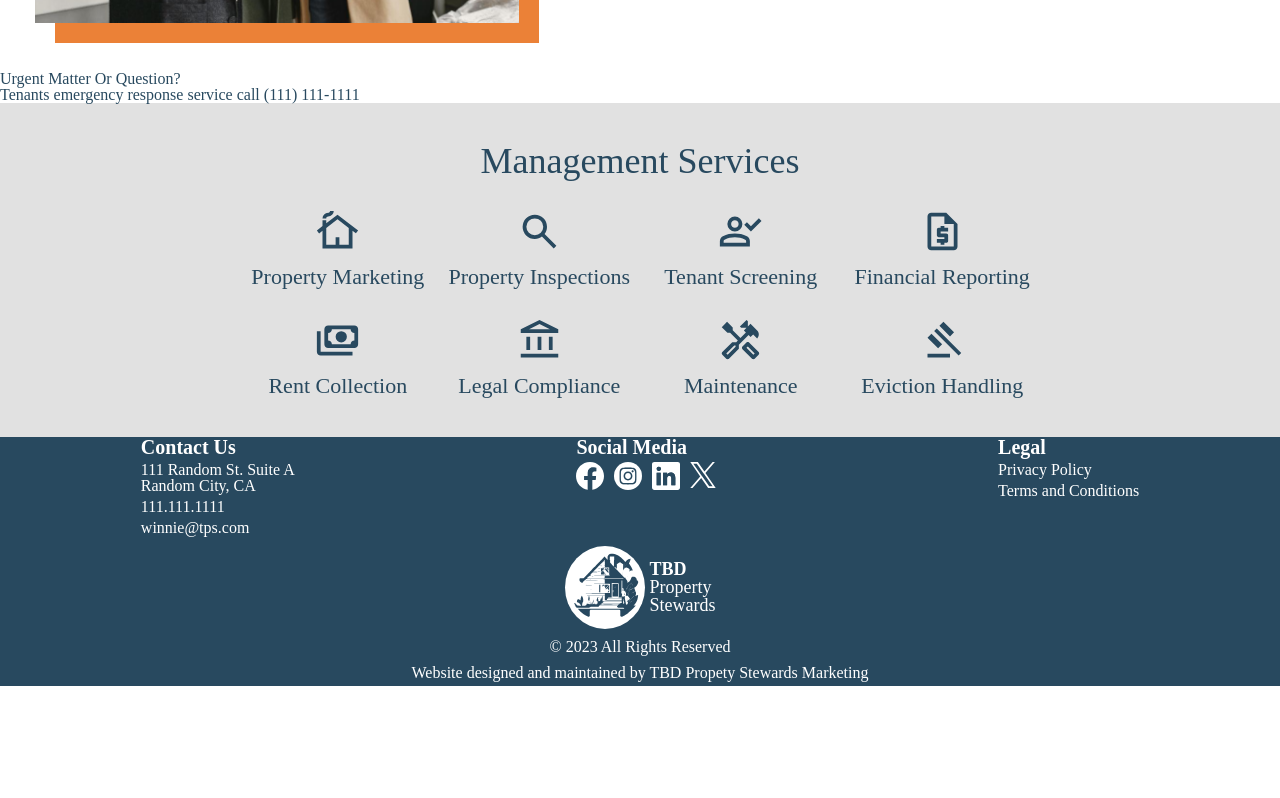
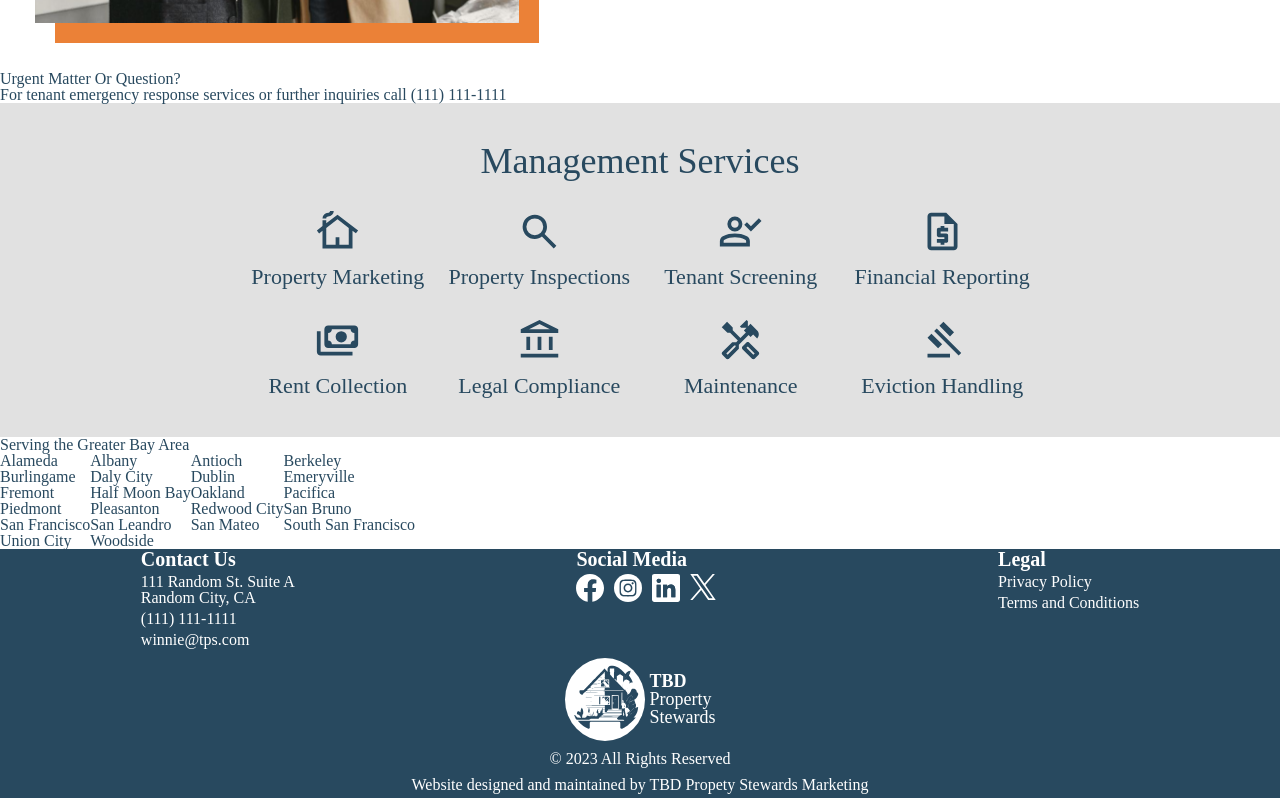
Before and after one commit to dukdukg00se/propty-mgmt-site, a website built with Vite: page index.html in a window 1280 px wide. Shown: the part 1141-1939 px from the top of the page. Before the commit the page ends 1827 px from the top, so only its background shows below. Built offline with nearby package versions, Linux system fonts and the light colour scheme.

Commit message:
Update page content, add areas section

```diff
--- a/index.html
+++ b/index.html
@@ -58,7 +58,7 @@
       <div class="banner">
         <div class="bannerContentContainer">
           <div class="motto">
-            <h2>Property Management Experts in the Greater Bay Area</h2>
+            <h2>Bay Area Property Management Experts</h2>
           </div>
           <div>
             <p>
@@ -116,10 +116,15 @@
           </p>
         </div>
       </div>
-      <div class="'emergency">
+      <div class="emergency">
         <div>
-          <h3>Urgent Matter Or Question?</h3>
-          <p>Tenants emergency response service call (111) 111-1111</p>
+          <div>
+            <h3>Urgent Matter Or Question?</h3>
+            <p>
+              For tenant emergency response services or further inquiries call
+              (111) 111-1111
+            </p>
+          </div>
         </div>
       </div>
       <div class="services">
@@ -177,6 +182,49 @@
           </ul>
         </div>
       </div>
+      <div class="areas">
+        <div>
+          <h2>Serving the Greater Bay Area</h2>
+          <table>
+            <tr>
+              <td>Alameda</td>
+              <td>Albany</td>
+              <td>Antioch</td>
+              <td>Berkeley</td>
+            </tr>
+            <tr>
+              <td>Burlingame</td>
+              <td>Daly City</td>
+              <td>Dublin</td>
+              <td>Emeryville</td>
+            </tr>
+            <tr>
+              <td>Fremont</td>
+              <td>Half Moon Bay</td>
+              <td>Oakland</td>
+              <td>Pacifica</td>
+            </tr>
+            <tr>
+              <td>Piedmont</td>
+              <td>Pleasanton</td>
+              <td>Redwood City</td>
+              <td>San Bruno</td>
+            </tr>
+            <tr>
+              <td>San Francisco</td>
+              <td>San Leandro</td>
+              <td>San Mateo</td>
+              <td>South San Francisco</td>
+            </tr>
+            <tr>
+              <td>Union City</td>
+              <td>Woodside</td>
+              <td>&nbsp;</td>
+              <td>&nbsp;</td>
+            </tr>
+          </table>
+        </div>
+      </div>
     </main>
 
     <footer>
@@ -189,7 +237,7 @@
               <br />
               Random City, CA
             </a>
-            <a href="tel:111-111-1111">111.111.1111 </a>
+            <a href="tel:111-111-1111">(111) 111-1111 </a>
             <a href="mailto:winnie@tps.com">winnie@tps.com</a>
           </address>
         </div>
```
